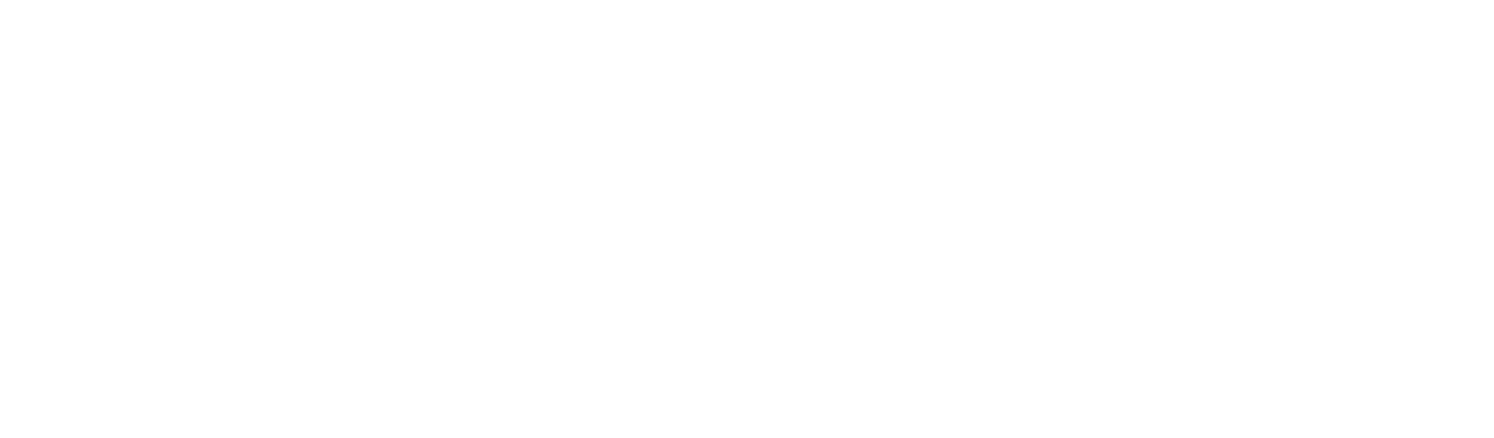
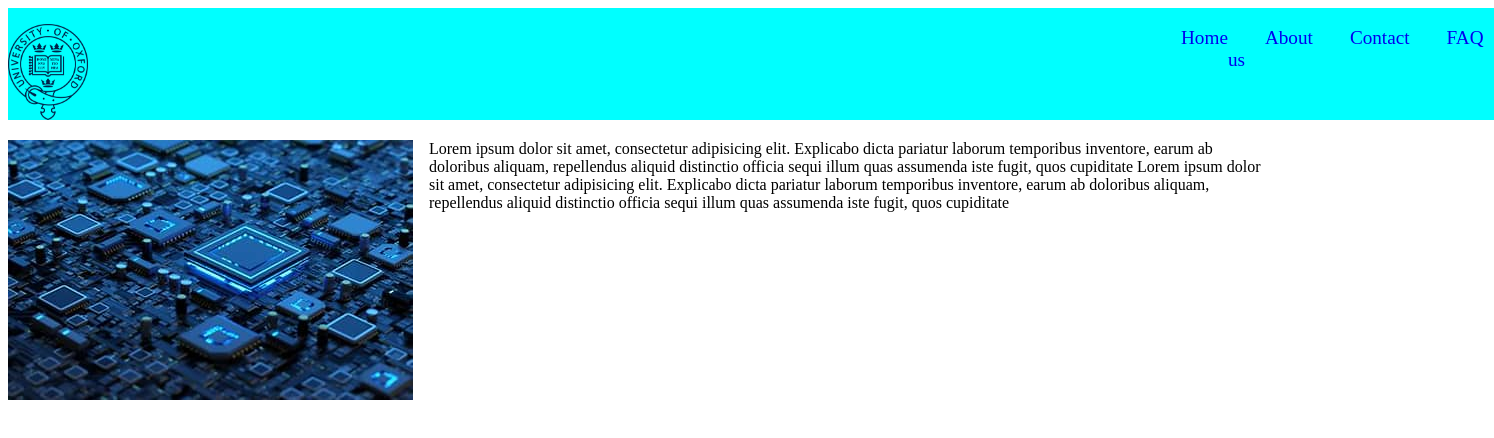
Before and after one commit to sunil-gaire/sharecode.anonymous, a plain HTML site: page home.html in a window 1280 px wide. Shown: the whole page, 1494 px wide, since content can reach past the window. Drawn offline with Linux system fonts and the light colour scheme.

Commit message:
schoolcode

```diff
--- a/FAQ.html
+++ b/FAQ.html
@@ -0,0 +1,20 @@
+<!DOCTYPE html>
+<html lang="en">
+<head>
+    <title>CSS</title>
+    <link rel="stylesheet" type="text/css" href="my.css" >
+</head>
+<body>
+    <div class="div1">
+        <img id="logo" src="logo.png" alt="logo">
+            <ul id="ulist1">
+                <li ><a class="menu" href="home">Home</a> </li>
+                <li> <a class="menu" href="aboutus">About us</a> </li>
+                <li><a class="menu" href="Contact">Contact</a></li>
+                <li><a class="menu" href="FAQ">FAQ</a></li>
+            </ul>
+
+    </div>
+
+</body>
+</html>
--- a/home.html
+++ b/home.html
@@ -0,0 +1,24 @@
+<!DOCTYPE html>
+<html lang="en">
+<head>
+    <title>CSS</title>
+    <link rel="stylesheet" type="text/css" href="my.css" >
+</head>
+<body>
+    <div class="div1">
+        <img id="logo" src="logo.png" alt="logo">
+            <ul id="ulist1">
+                <li ><a class="menu" href="home.html">Home</a> </li>
+                <li> <a class="menu" href="aboutus.html">About us</a> </li>
+                <li><a class="menu" href="contact.html">Contact</a></li>
+                <li><a class="menu" href="FAQ.html">FAQ</a></li>
+            </ul>
+    </div>
+    <div id="home">
+        <img src="index.jpg" alt="AI">
+        <p>Lorem ipsum dolor sit amet, consectetur adipisicing elit. Explicabo dicta pariatur laborum temporibus inventore, earum ab doloribus aliquam, repellendus aliquid distinctio officia sequi illum quas assumenda iste fugit, quos cupiditate Lorem ipsum dolor sit amet, consectetur adipisicing elit. Explicabo dicta pariatur laborum temporibus inventore, earum ab doloribus aliquam, repellendus aliquid distinctio officia sequi illum quas assumenda iste fugit, quos cupiditate </p>
+
+    </div>
+
+</body>
+</html>
--- a/my.css
+++ b/my.css
@@ -1,16 +1,14 @@
 .div1{
     display: inline-flex;
-    padding-inline: 10px;
-    padding: 10px;
     background-color: aqua;
+    text-decoration: none;
 }
 #ulist1{
     display: inline-flex;
     list-style: none;
-    margin-left: 390px;
-
-}
-#pragraph{
+    margin-left: 1030px;
+    padding-inline: 10px;
+    font-size: larger;
 
 }
 #logo{
@@ -18,8 +16,16 @@
 }
 .menu{
     padding-left: 37px;
+    text-decoration: none;
 }
 .menu:hover{
-    color: rgb(255, 255, 255);
+    color: rgb(225, 3, 3);
     cursor: pointer;
 }
+#home{
+    display: inline-flex;
+}
+img{
+    margin-top: 1rem;
+    margin-right: 1rem;
+}
```
Also changed, not shown: aboutus.html (+20 -0 lines), contact.html (+20 -0 lines), test.html (+4 -5 lines).
